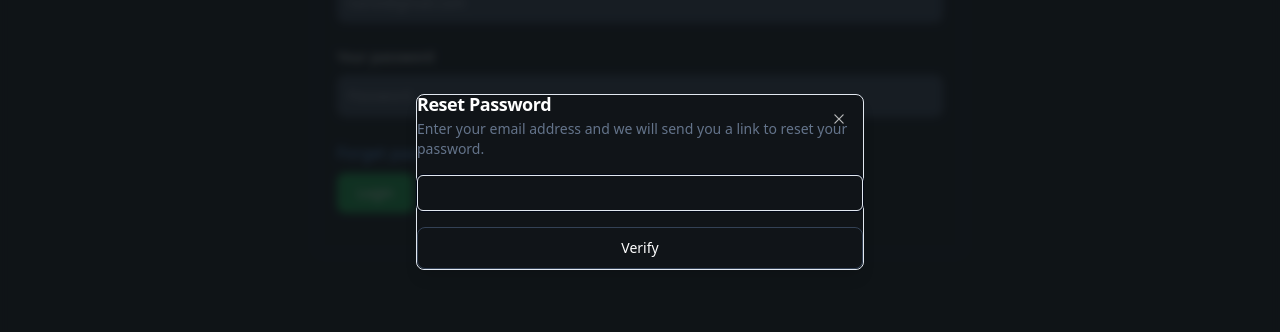
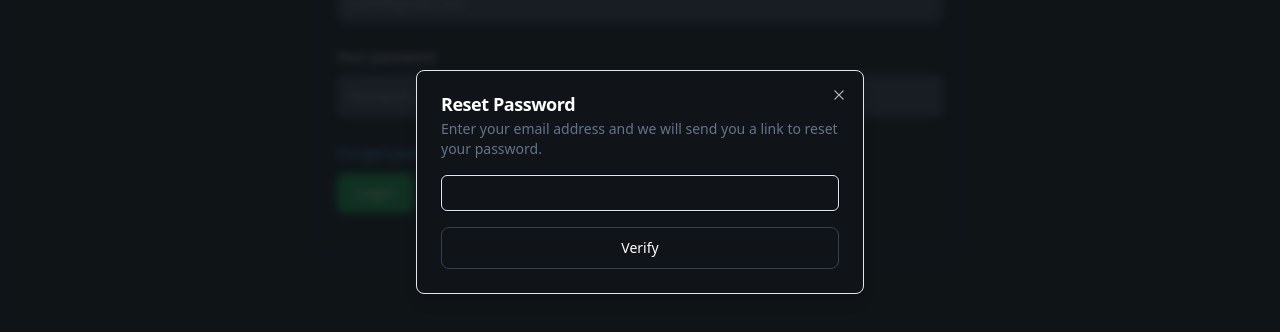
Before and after one commit to Technicalranjitofficial/TalkToStranger-Kiitians-Client, a Next.js app: page /signin in a window 1280 px wide. Both pictures are taken after a click on the element "Forget password?". Shown: the part 218-550 px from the top of the page. Built offline with nearby package versions, Linux system fonts and the light colour scheme; no server answers.

Commit message:
Auth modified

```diff
--- a/components/ui/dialog.tsx
+++ b/components/ui/dialog.tsx
@@ -39,7 +39,7 @@
     <DialogPrimitive.Content
       ref={ref}
       className={cn(
-        "fixed  left-[50%] top-[50%] z-50 grid w-full max-w-lg translate-x-[-50%] translate-y-[-50%] gap-4 border rounded-md  bg-background  shadow-lg duration-200 data-[state=open]:animate-in data-[state=closed]:animate-out data-[state=closed]:fade-out-0 data-[state=open]:fade-in-0 data-[state=closed]:zoom-out-95 data-[state=open]:zoom-in-95 data-[state=closed]:slide-out-to-left-1/2 data-[state=closed]:slide-out-to-top-[48%] data-[state=open]:slide-in-from-left-1/2 data-[state=open]:slide-in-from-top-[48%] sm:rounded-lg md:w-full",
+        "fixed  left-[50%] top-[50%] z-50 grid w-full p-6 max-w-lg translate-x-[-50%] translate-y-[-50%] gap-4 border rounded-md  bg-background  shadow-lg duration-200 data-[state=open]:animate-in data-[state=closed]:animate-out data-[state=closed]:fade-out-0 data-[state=open]:fade-in-0 data-[state=closed]:zoom-out-95 data-[state=open]:zoom-in-95 data-[state=closed]:slide-out-to-left-1/2 data-[state=closed]:slide-out-to-top-[48%] data-[state=open]:slide-in-from-left-1/2 data-[state=open]:slide-in-from-top-[48%] sm:rounded-lg md:w-full",
         className
       )}
       {...props}
```
